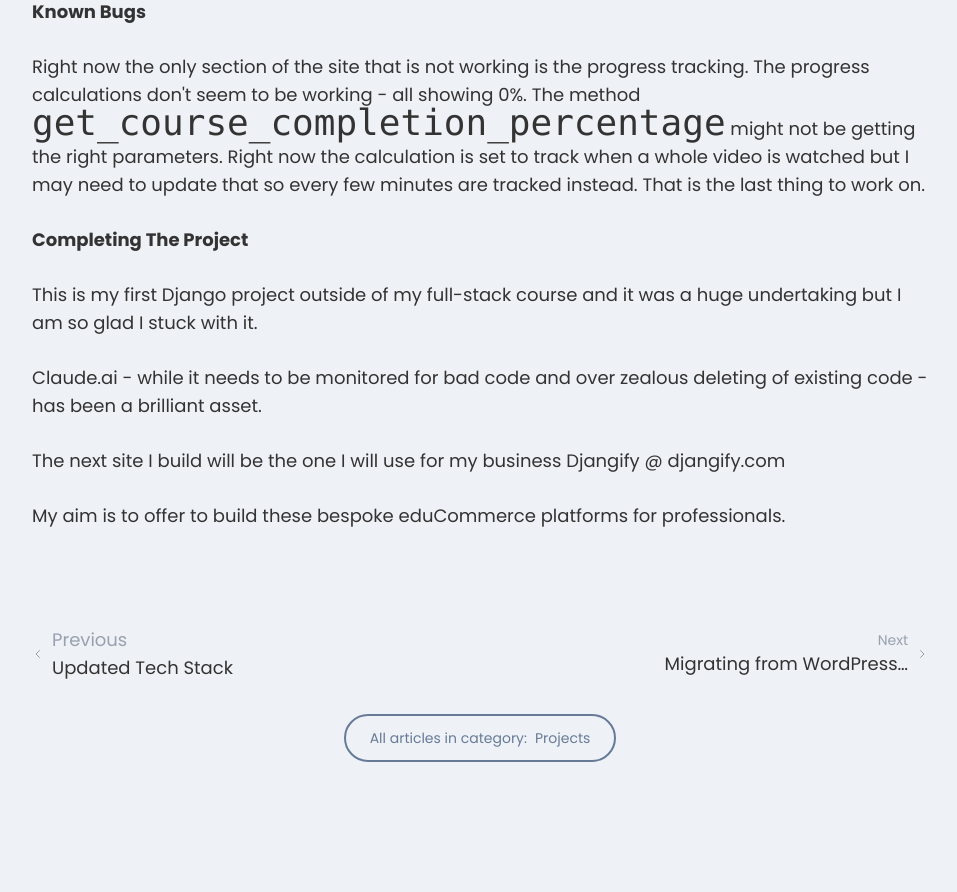
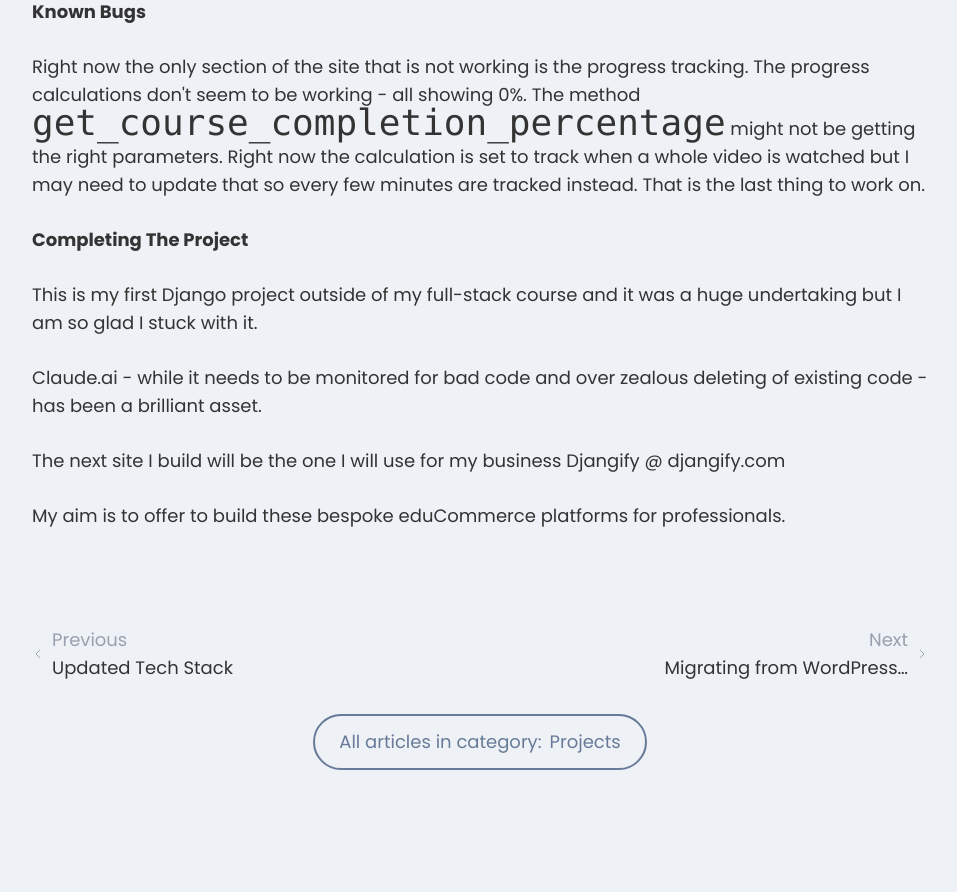
Before and after one commit to djangify/myapp, a Django app: page /news/stream-english-educommerce/ in a window 1280 px wide. Shown: the part 4953-5845 px from the top of the page, without its empty margins (160-1117 px from the left). Run offline with Django 3.2, Linux system fonts and the light colour scheme; data comes from the database, SQL or seed files in the repository; some libraries are stand-ins or nearby versions.

Commit message:
amend size of prev and next text

```diff
--- a/news/templates/news/detail.html
+++ b/news/templates/news/detail.html
@@ -98,7 +98,7 @@
                 {% if next_post %}
                 <a href="{{ next_post.get_absolute_url }}" class="group flex items-center text-right text-md text-gray-400 hover:text-accent transition-colors max-w-[45%]">
                     <div>
-                        <span class="block text-sm text-gray-400">Next</span>
+                        <span class="block text-md text-gray-400">Next</span>
                         <span class="block text-md">{{ next_post.title|truncatechars:25 }}</span>
                     </div>
                     <svg class="ml-2 h-3 w-3 text-gray-400 group-hover:text-accent" xmlns="http://www.w3.org/2000/svg" fill="none" viewBox="0 0 24 24" stroke="currentColor">
@@ -113,7 +113,7 @@
 
         <!-- Category Link -->
         <div class="text-center py-8">
-            <a href="{{ post.category.get_absolute_url }}" class="inline-flex items-center px-6 py-3 text-sm border-2 border-accent rounded-full text-accent hover:bg-accent hover:text-white transition-colors">
+            <a href="{{ post.category.get_absolute_url }}" class="inline-flex items-center px-6 py-3 text-md border-2 border-accent rounded-full text-accent hover:bg-accent hover:text-white transition-colors">
                 <span class="mr-2">All articles in category:</span>
                 {{ post.category.name }}
             </a>
```
